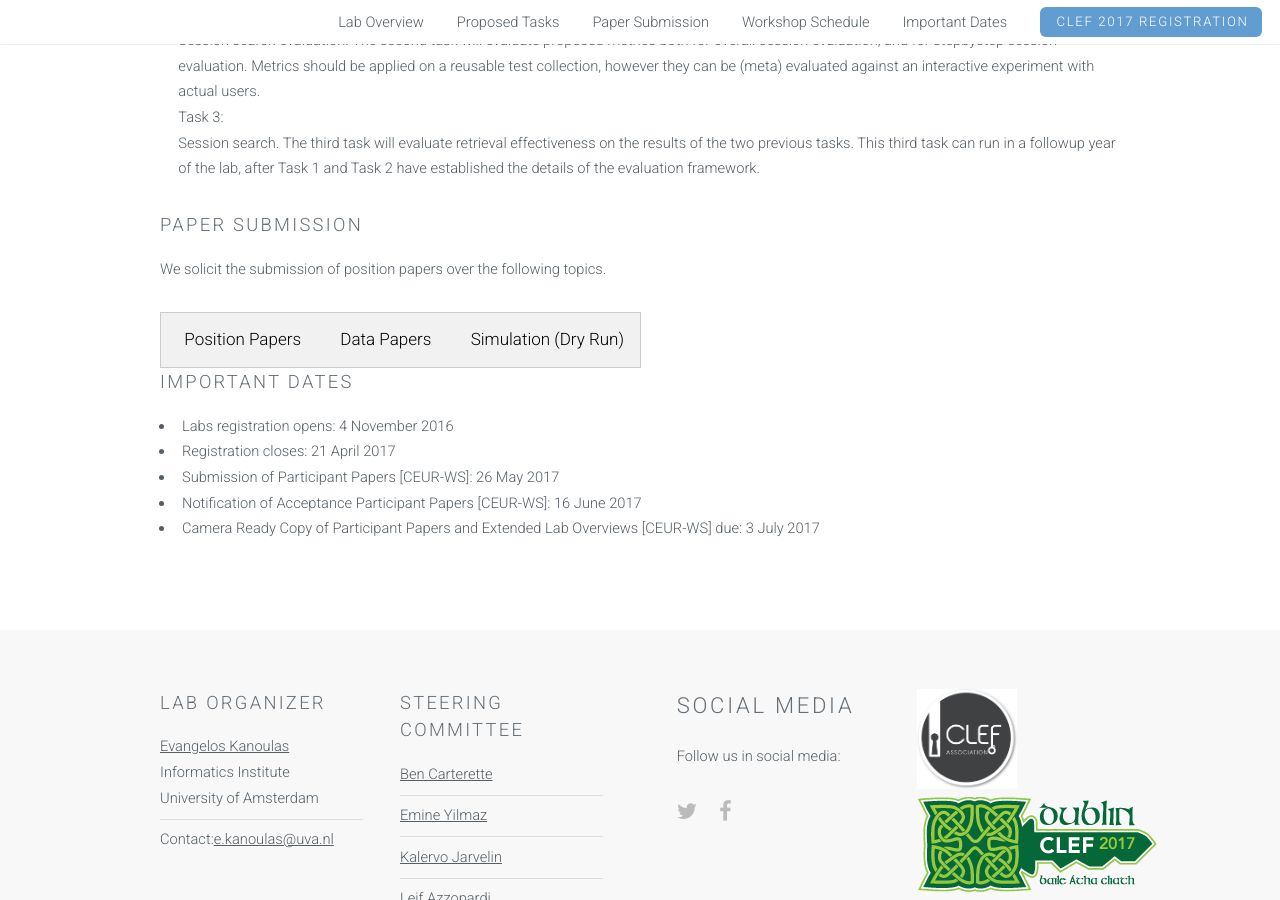
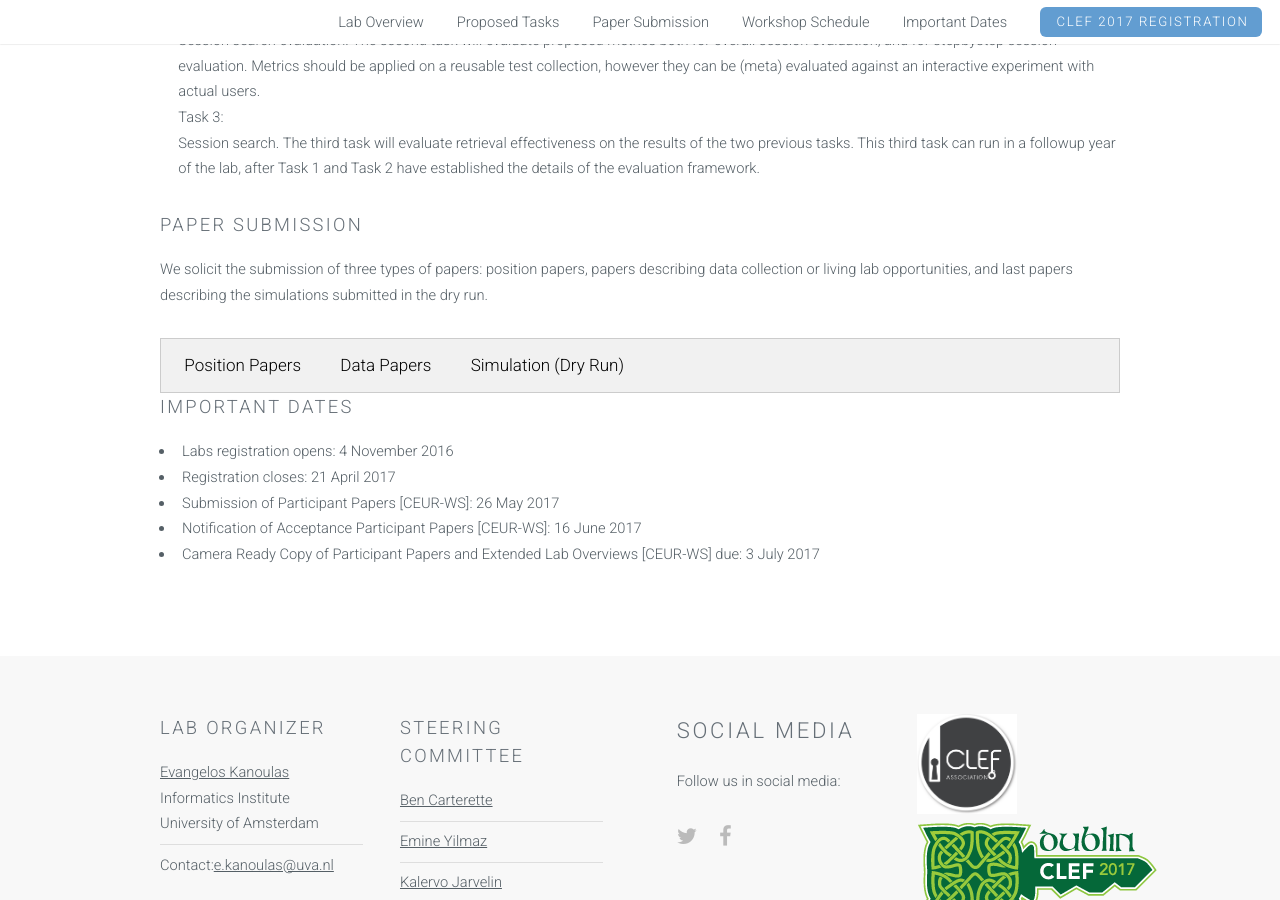
Before and after one commit to ekanou/dynamicsearch, a Jekyll site: the page built from clef-lab.html, in a window 1280 px wide and 900 px high, scrolled down 810 px. Built offline with Jekyll 4.4.1, drawn with Linux system fonts in a browser that asks for light colours.

Commit message:
Update clef-lab.html

```diff
--- a/clef-lab.html
+++ b/clef-lab.html
@@ -51,7 +51,7 @@
             <div class="row">
                 <section id="Paper Submission">
                         <h3>Paper Submission</h3>
-                        <p> We solicit the submission of position papers over the following topics.</p>
+                        <p> We solicit the submission of three types of papers: position papers, papers describing data collection or living lab opportunities, and last papers describing the simulations submitted in the dry run.</p>
 
                         <ul class="tab">
                                 <li><a href="javascript:void(0)" class="tablinks" onclick="openTab(event, 'Position')" id="defaultOpen">Position Papers</a></li>
```
